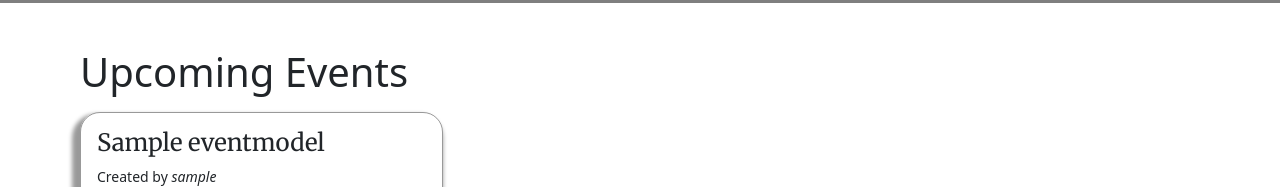
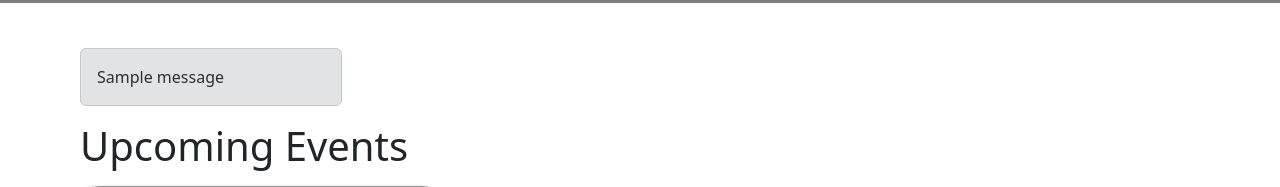
Before and after one commit to doctypeKieran/ci-capstone-project, a Django app: page / in a window 1280 px wide. Shown: the part 96-283 px from the top of the page. Run offline with Django 4.2, Linux system fonts and the light colour scheme; tables that the repository leaves empty hold one stand-in row (values such as "Sample post"); one stand-in notice (Sample message) is shown.

Commit message:
Create alert message for new django messages

```diff
--- a/events/templates/events/index.html
+++ b/events/templates/events/index.html
@@ -4,6 +4,17 @@
 {% block title %}Events{% endblock %}
 
 {% block content %}
+{% if messages %}
+<div class="row">
+    {% for message in messages %}
+    <div class="col col-lg-3">
+        <div class="alert alert-secondary {{ message.tags }}">
+            {{ message|safe }}
+        </div>
+    </div>
+    {% endfor %}
+</div>
+{% endif %}
 <h1 class="page-title">Upcoming Events</h1>
 <div class="events-grid">
     <!-- For every event in the events, show only the fir -->
```
